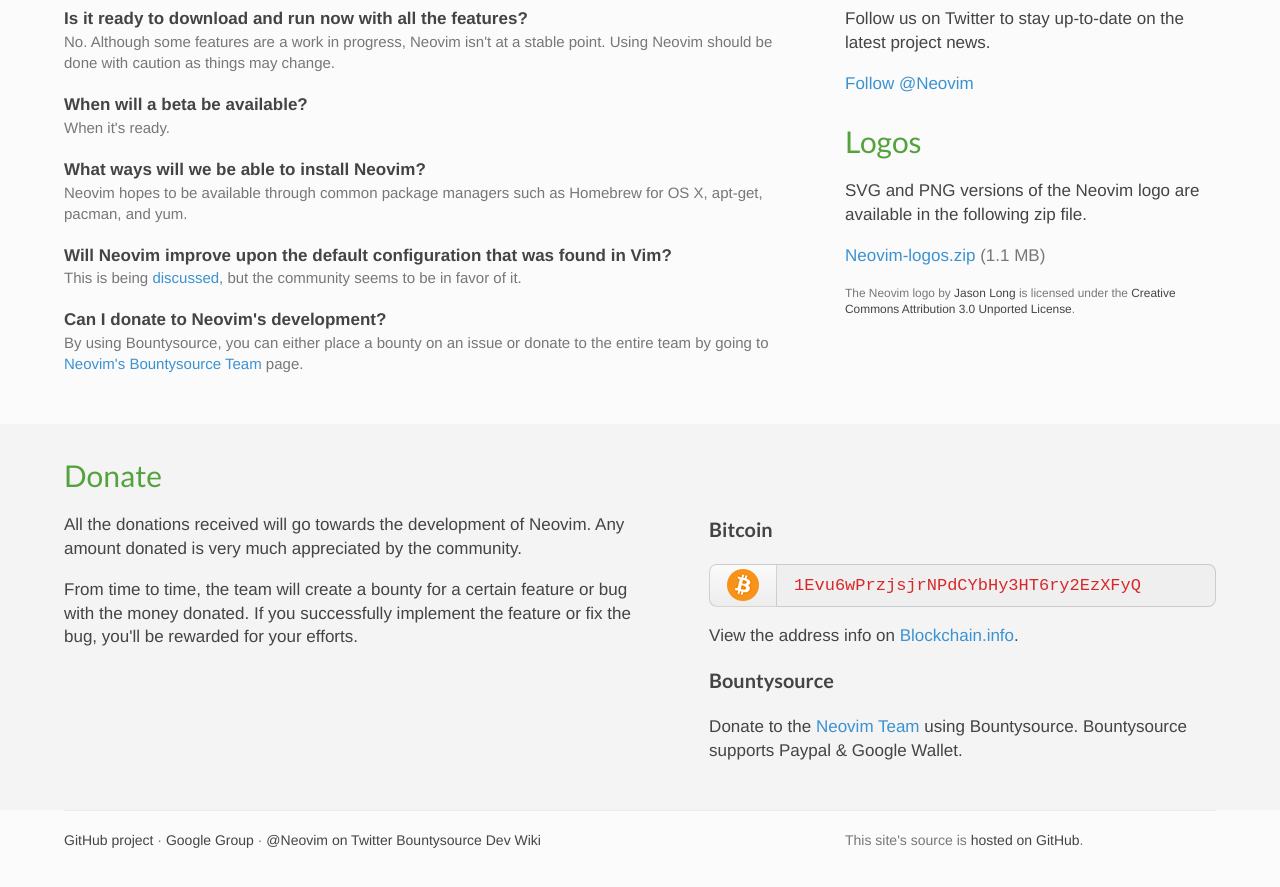
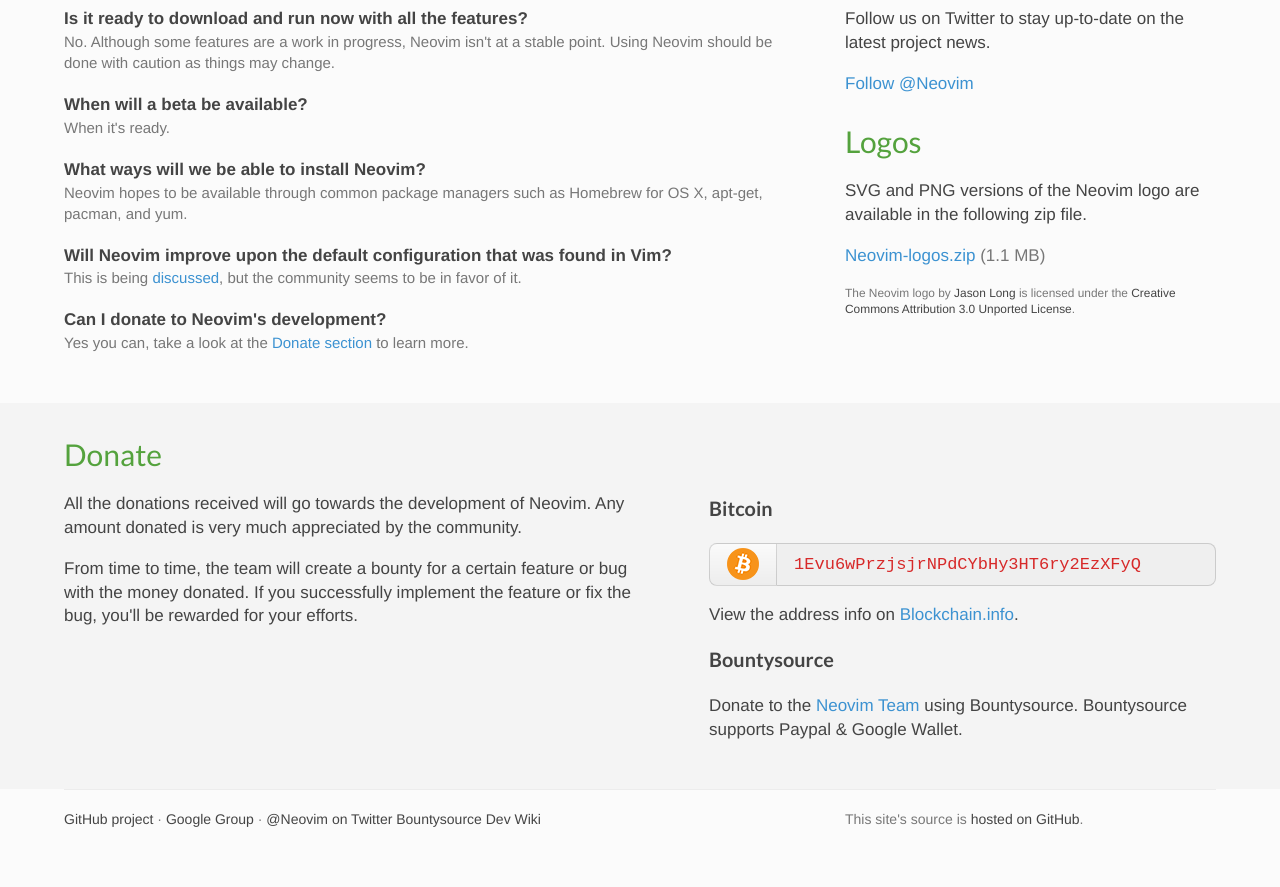
Before and after one commit to neovim/neovim.github.io, a Jekyll site: the page built from index.html, in a window 1280 px wide and 900 px high, scrolled down 1318 px. Shown: the top 887 px of the window. Built offline with Jekyll 4.4.1, drawn with Linux system fonts in a browser that asks for light colours; nearby versions of some CDN libraries; comment, search, counter and statistics services are not loaded; some of the changed lines change nothing that is shown.

Commit message:
Add id's to sections, update donation FAQ

```diff
--- a/index.html
+++ b/index.html
@@ -62,7 +62,7 @@
 
 <section class="front-section shaded">
   <div class="container">
-    <h2>Getting involved</h2>
+    <h2 id="getting-invovled">Getting involved</h2>
 
     <div class="col-wide">
       <p>The development is happening in the <a href="https://github.com/neovim/neovim">GitHub repository</a>. We're discussing the project in IRC (the <strong>#neovim</strong> channel on <strong>irc.freenode.net</strong>) and in the <a href="https://groups.google.com/forum/#!forum/neovim">Neovim Google Group</a>, so join us there if you'd like to get involved in the development process.</p>
@@ -76,7 +76,7 @@
 <section class="front-section">
   <div class="container">
     <div class="col-wide">
-      <h2>FAQs</h2>
+      <h2 id="faqs">FAQs</h2>
 
       <dl class="faqs">
         <dt>Is it ready to download and run now with all the features?</dt>
@@ -92,7 +92,7 @@
         <dd>This is being <a href="https://github.com/neovim/neovim/issues/276">discussed</a>, but the community seems to be in favor of it.</dd>
 
         <dt>Can I donate to Neovim's development?</dt>
-        <dd>By using Bountysource, you can either place a bounty on an issue or donate to the entire team by going to <a href="https://www.bountysource.com/teams/neovim">Neovim's Bountysource Team</a> page.</dd>
+        <dd>Yes you can, take a look at the <a href="#donate">Donate section</a> to learn more.</dd>
       </dl>
     </div>
 
```
